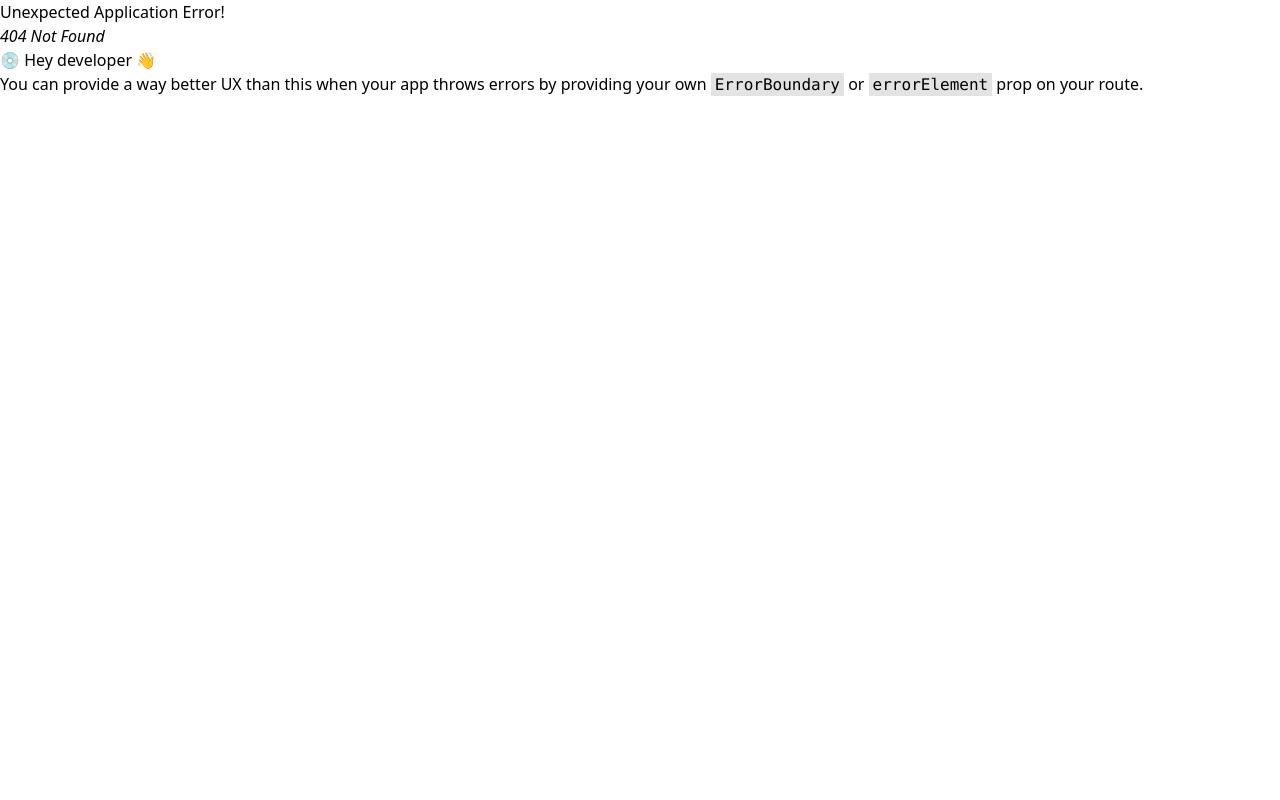
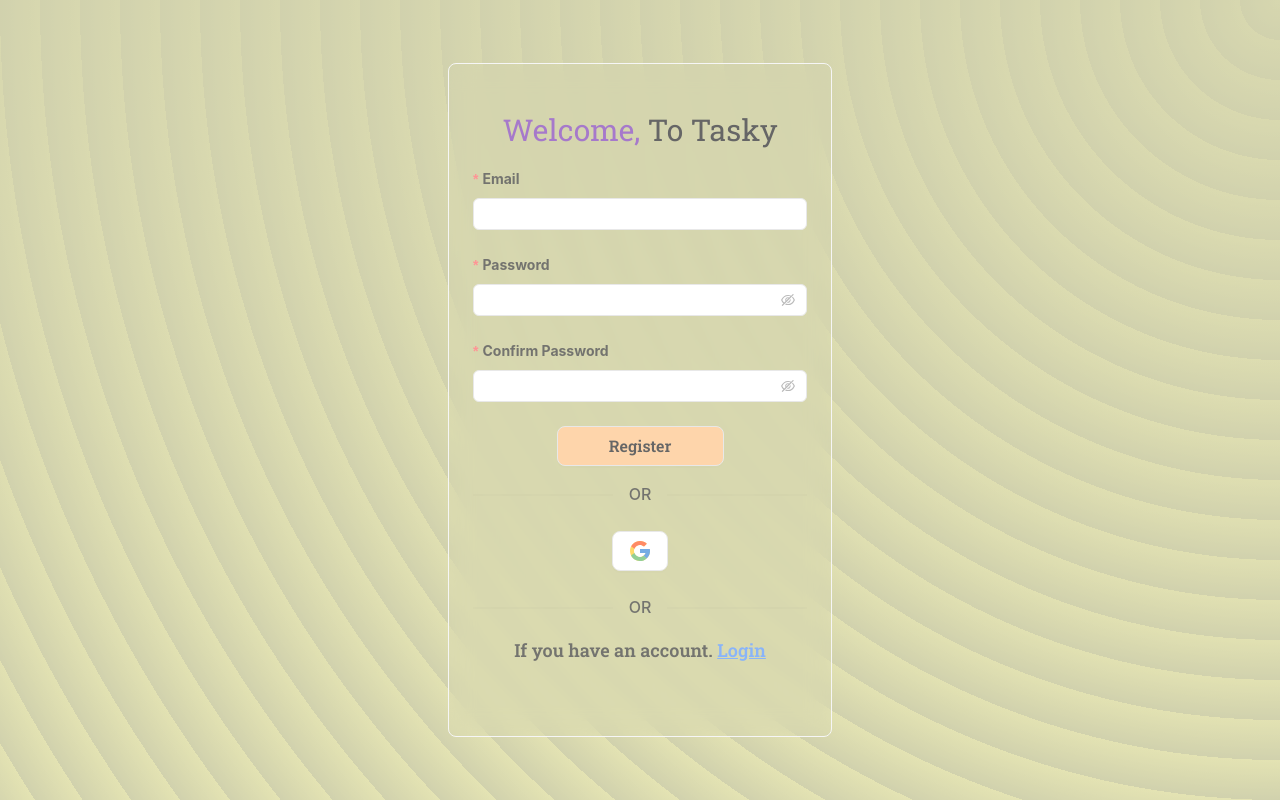
Before and after one commit to 434huzaifa/Tasky, a React (Vite) app: page /reg in a window 1280 px wide. Before the commit this address had no page. Built offline with nearby package versions, Linux system fonts and the light colour scheme.

Commit message:
login, register, Task card designed

```diff
--- a/src/AuthPage/Login.tsx
+++ b/src/AuthPage/Login.tsx
@@ -1,10 +1,67 @@
-
+import { Button, Card, Divider, Form, Input } from "antd";
+import { Link } from "react-router-dom";
+import { FcGoogle } from "react-icons/fc";
+import "./wavy.css"
 const Login = () => {
-    return (
+  function onFinish(value:{email:string,pass:string}) {
+    console.log(value);
+  }
+  return (
+    <div className=" justify-center flex items-center min-h-screen bg-wavy">
+      <Card className="w-96 pb-12 pt-6 backdrop-blur-md bg-opacity-0 bg-white">
         <div>
-
+          <p className="mb-5 text-center text-3xl font-roboto-slab text-black">
+            <span className="text-purple-800">Welcome,</span> To Tasky
+          </p>
+          <Form layout="vertical" onFinish={onFinish}>
+            <Form.Item
+              name="email"
+              label="Email"
+              className="font-bold"
+              rules={[
+                { required: true },
+                {
+                  type: "email",
+                  message: "The input is not valid E-mail!",
+                },
+              ]}
+              validateTrigger="onBlur"
+            >
+              <Input className="font-semibold font-roboto-slab"></Input>
+            </Form.Item>
+            <Form.Item
+              name="pass"
+              label="Password"
+              className="font-bold"
+              rules={[
+                { required: true },
+                {
+                    min:6,
+                    message:"Password Less then Six."
+                },
+                {
+                    pattern:/^(?=.*[a-z])(?=.*[A-Z])(?=.*\d).+$/,
+                    message:"At least one uppercase,one lowercase and one number."
+                }
+              ]}
+              validateTrigger="onBlur"
+            >
+              <Input.Password className="font-semibold font-roboto-slab"></Input.Password>
+            </Form.Item>
+            <div className="flex justify-center items-center flex-col">
+            <Button size="large" htmlType="submit" className="bg-orange-300 text-black font-semibold font-roboto-slab w-1/2">Login</Button>
+            <Divider>OR</Divider>
+            <div className="my-2">
+                <Button size="large"><FcGoogle className="text-2xl"/></Button>
+            </div>
+            <Divider>OR</Divider>
+            <p className="text-lg font-semibold font-roboto-slab">If you don't have an account. <Link to="/reg" className="text-blue-500 underline">Sign Up</Link></p>
+            </div>
+          </Form>
         </div>
-    );
+      </Card>
+    </div>
+  );
 };
 
 export default Login;
--- a/src/AuthPage/Register.tsx
+++ b/src/AuthPage/Register.tsx
@@ -1,9 +1,83 @@
-
+import { Button, Card, Divider, Form, Input } from "antd";
+import { Link } from "react-router-dom";
+import { FcGoogle } from "react-icons/fc";
+import "./wavy.css"
 const Register = () => {
+    const rules = [{ required: true }];
     return (
+        <div className=" justify-center flex items-center min-h-screen bg-wavy2">
+      <Card className="w-96 pb-12 pt-6 backdrop-blur-md bg-opacity-0 bg-white">
         <div>
-
+          <p className="mb-5 text-center text-3xl font-roboto-slab text-black">
+            <span className="text-purple-800">Welcome,</span> To Tasky
+          </p>
+          <Form layout="vertical">
+            <Form.Item
+              name="email"
+              label="Email"
+              className="font-bold"
+              rules={[
+                ...rules,
+                {
+                  type: "email",
+                  message: "The input is not valid E-mail!",
+                },
+              ]}
+              validateTrigger="onBlur"
+            >
+              <Input className="font-semibold font-roboto-slab"></Input>
+            </Form.Item>
+            <Form.Item
+              name="pass1"
+              label="Password"
+              className="font-bold"
+              rules={[
+                { required: true },
+                {
+                    min:6,
+                    message:"Password Less then Six."
+                },
+                {
+                    pattern:/^(?=.*[a-z])(?=.*[A-Z])(?=.*\d).+$/,
+                    message:"At least one uppercase,one lowercase and one number."
+                }
+              ]}
+              validateTrigger="onBlur"
+            >
+              <Input.Password className="font-semibold font-roboto-slab"></Input.Password>
+            </Form.Item>
+            <Form.Item
+              name="pass2"
+              label="Confirm Password"
+              className="font-bold"
+              rules={[
+                { required: true },
+                {
+                    min:6,
+                    message:"Password Less then Six."
+                },
+                {
+                    pattern:/^(?=.*[a-z])(?=.*[A-Z])(?=.*\d).+$/,
+                    message:"At least one uppercase,one lowercase and one number."
+                }
+              ]}
+              validateTrigger="onBlur"
+            >
+              <Input.Password className="font-semibold font-roboto-slab"></Input.Password>
+            </Form.Item>
+            <div className="flex justify-center items-center flex-col">
+            <Button size="large" htmlType="submit" className="bg-orange-300 text-black font-semibold font-roboto-slab w-1/2">Register</Button>
+            <Divider>OR</Divider>
+            <div className="my-2">
+                <Button size="large"><FcGoogle className="text-2xl"/></Button>
+            </div>
+            <Divider>OR</Divider>
+            <p className="text-lg font-semibold font-roboto-slab">If you have an account. <Link to="/login" className="text-blue-500 underline">Login</Link></p>
+            </div>
+          </Form>
         </div>
+      </Card>
+    </div>
     );
 };
 
--- /dev/null
+++ b/src/AuthPage/wavy.css
@@ -0,0 +1,23 @@
+.bg-wavy {
+  background-color: #b2b377;
+  opacity: 0.6;
+  background-image: repeating-radial-gradient(
+      circle at 0 0,
+      transparent 0,
+      #b2b377 40px
+    ),
+    repeating-linear-gradient(#d2d18055, #d2d180);
+
+}
+
+.bg-wavy2 {
+  background-color: #b2b377;
+  opacity: 0.6;
+  background-image: repeating-radial-gradient(
+      circle at 100% 0,
+      transparent 0,
+      #b2b377 40px
+    ),
+    repeating-linear-gradient(#d2d18055, #d2d180);
+
+}
--- a/src/Home/Home.tsx
+++ b/src/Home/Home.tsx
@@ -1,8 +1,11 @@
+import TaskCard from "./Task/TaskCard";
+import TaskForm from "./Task/TaskForm";
 
 const Home = () => {
     return (
         <div>
-
+            <TaskForm></TaskForm>
+            <TaskCard></TaskCard>
         </div>
     );
 };
--- /dev/null
+++ b/src/Home/Task/TaskCard.tsx
@@ -0,0 +1,39 @@
+import { Card } from "antd";
+import { MdOutlineDeleteOutline } from "react-icons/md";
+import { TbClockDown } from "react-icons/tb";
+import { FaPen } from "react-icons/fa";
+import { GrInProgress } from "react-icons/gr";
+type Props={
+    title?:string
+    description?:string
+    type?:"todo"|"in-progress"|"completed"
+}
+
+const TaskCard = ({title="Title here",description="This is description...",type="todo"}:Props) => {
+  return (
+    <Card className="font-roboto-slab">
+      <div className="flex items-center">
+        <div className="flex-1">
+          <p className="text-lg  font-bold">{title}</p>
+          <p className="font-semibold">{description}</p>
+        </div>
+        <div className=" px-4 hover:cursor-pointer">
+          <FaPen className="text-2xl text-center text-yellow-500" />
+        </div>
+        {
+            type=="todo"? <div className="border-l px-4 hover:cursor-pointer">
+            <TbClockDown className="text-3xl text-center text-blue-500" />
+          </div>: type=="in-progress"? <div className="border-l px-4">
+          <GrInProgress className="text-2xl text-center text-blue-500" />
+        </div>:null
+        }
+
+        <div className="border-l px-4 hover:cursor-pointer">
+          <MdOutlineDeleteOutline className="text-3xl text-center text-red-500" />
+        </div>
+      </div>
+    </Card>
+  );
+};
+
+export default TaskCard;
--- /dev/null
+++ b/src/Home/Task/TaskForm.tsx
@@ -0,0 +1,11 @@
+import { Card } from "antd";
+
+const TaskForm = () => {
+    return (
+        <Card>
+
+        </Card>
+    );
+};
+
+export default TaskForm;
--- a/src/Shared/Footer/Footer.tsx
+++ b/src/Shared/Footer/Footer.tsx
@@ -1,9 +1,9 @@
+
 const Footer = () => {
-
   return (
     <div className="border-t flex justify-start pl-10 pt-4">
       <div className="flex gap-2 items-center">
-                <img src="/logo.png" alt="" className="size-10"/>
+        <img src="/logo.png" alt="" className="size-10" />
         <p className="font-bold text-xl font-roboto-slab">Tasky</p>
       </div>
     </div>
--- a/src/Shared/MyNavbar/MyNavbar.tsx
+++ b/src/Shared/MyNavbar/MyNavbar.tsx
@@ -2,7 +2,11 @@ import { UserOutlined } from "@ant-design/icons";
 import { Avatar } from "antd";
 const MyNavbar = () => {
   return (
-    <div className="flex justify-end border-b pb-2 pr-10">
+    <div className="flex justify-between border-b pb-2 pr-10">
+      <div className="flex gap-2 items-center">
+        <img src="/logo.png" alt="" className="size-10" />
+        <p className="font-bold text-xl font-roboto-slab">Tasky</p>
+      </div>
       <Avatar size={50} icon={<UserOutlined />} />
     </div>
   );
```
Also changed, not shown: src/Router/Routes.tsx (+12 -1 lines). Lines whose indentation alone changed are shown as unchanged.
